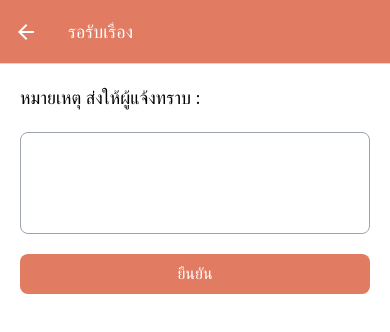
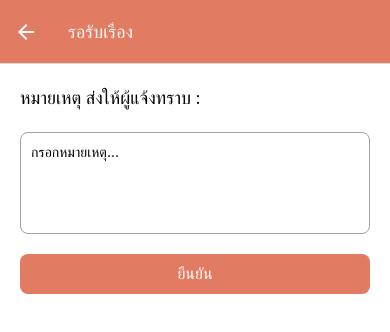
Before and after one commit to NattawutTanthai/app_smart_report, a React Native app: screen /ConfirmDetailWaitReport in a window 390 px wide. Shown: the top 332 px of the page. Built offline with nearby package versions, Linux system fonts and the light colour scheme.

Commit message:
change status

```diff
--- a/constants/axiosConfig.js
+++ b/constants/axiosConfig.js
@@ -11,10 +11,4 @@ if (Platform.OS == 'ios') {
   Axios.defaults.baseURL = 'http://192.168.1.41:3000';
 }
 
-// AsyncStorage.getItem('userToken').then(val => {
-//   const token = val;
-//   console.log(token);
-//   Axios.defaults.headers.common['x-access-token'] = token;
-// });
-
 export default Axios;
--- a/screens/ConfirmDetailWaitReportScreen.js
+++ /dev/null
@@ -1,39 +0,0 @@
-import { View, Text, TouchableOpacity, TextInput, Alert } from 'react-native'
-import { useNavigation } from '@react-navigation/native'
-
-export default function ComfirmDetailWaitReportScreen() {
-  const navigation = useNavigation()
-
-  const showAlert = () =>
-    Alert.alert(
-      'เสร็จสิ้น',
-      'ดำเนินการเรียบร้อยแล้ว!',
-      [
-        {
-          text: 'OK',
-          onPress: () => { navigation.navigate('Process')},
-          style: 'OK',
-        },
-      ],
-      {
-        cancelable: true,
-      },
-    );
-
-
-  return (
-    <View className='bg-white h-full'>
-      <Text className='font-kanitRegular text-lg my-5 ml-5'>หมายเหตุ ส่งให้ผู้แจ้งทราบ :</Text>
-      <View className='border border-gray-400 mx-5 rounded-lg'>
-        <TextInput
-          numberOfLines={10}
-          multiline={true}
-          style={{ height: 100, textAlignVertical: 'top', }}
-        />
-      </View>
-      <TouchableOpacity onPress={showAlert} className='bg-[#E17B62] flex-row justify-center m-5 p-2 rounded-lg'>
-        <Text className='text-white font-kanitRegular text-base'>ยืนยัน</Text>
-      </TouchableOpacity>
-    </View>
-  )
-}
--- /dev/null
+++ b/screens/ConfirmScreen/ConfirmDetailWaitReportScreen.js
@@ -0,0 +1,64 @@
+import {View, Text, TouchableOpacity, TextInput, Alert} from 'react-native';
+import {useNavigation} from '@react-navigation/native';
+import {useState} from 'react';
+import Axios from '../../constants/axiosConfig';
+
+export default function ConfirmDetailWaitReportScreen({route}) {
+  const [comment, setComment] = useState('');
+  const navigation = useNavigation();
+  const showAlert = () =>
+    Alert.alert(
+      'เสร็จสิ้น',
+      'ดำเนินการเรียบร้อยแล้ว!',
+      [
+        {
+          text: 'OK',
+          onPress: () => {
+            navigation.navigate('Process');
+          },
+          style: 'OK',
+        },
+      ],
+      {
+        cancelable: true,
+      },
+    );
+
+  const handelConfirm = async () => {
+    try {
+    const res = await Axios.patch(`/task/${route.params}`, {
+      status: 1,
+      commentProcess: `${comment}`,
+      user:'tanthai'
+    }).then(res => {
+      console.log(res);
+      showAlert();
+    });
+    } catch (error) {
+      console.log(error);
+    }
+  };
+
+  return (
+    <View className="bg-white h-full">
+      <Text className="font-kanitRegular text-lg my-5 ml-5">
+        หมายเหตุ ส่งให้ผู้แจ้งทราบ :
+      </Text>
+      <View className="border border-gray-400 mx-5 rounded-lg">
+        <TextInput
+          numberOfLines={10}
+          onChangeText={setComment}
+          value={comment}
+          placeholder="กรอกหมายเหตุ..."
+          multiline={true}
+          style={{height: 100, textAlignVertical: 'top' , padding: 10}}
+        />
+      </View>
+      <TouchableOpacity
+        onPress={handelConfirm}
+        className="bg-[#E17B62] flex-row justify-center m-5 p-2 rounded-lg">
+        <Text className="text-white font-kanitRegular text-base">ยืนยัน</Text>
+      </TouchableOpacity>
+    </View>
+  );
+}
--- a/screens/DetailProcessScreen.js
+++ b/screens/DetailScreen/DetailProcessScreen.js
@@ -10,7 +10,7 @@ export default function DetailProcessScreen() {
                 <View className='flex-row mb-4'>
                     <View className='justify-center flex-col'>
                         <Image
-                            source={require('../assets/images/img_unknow_large.png')}
+                            source={require('../../assets/images/img_unknow_large.png')}
                             className='border border-gray-500 rounded-lg p-3 m-3'
                         />
                         <View className='flex-row justify-center '>
@@ -19,7 +19,7 @@ export default function DetailProcessScreen() {
                     </View>
                     <View className='justify-center flex-col'>
                         <Image
-                            source={require('../assets/images/img_unknow_large.png')}
+                            source={require('../../assets/images/img_unknow_large.png')}
                             className='border border-gray-500 rounded-lg p-3 m-3'
                         />
                         <View className='flex-row justify-center '>
--- a/screens/DetailWaitReportScreen.js
+++ b/screens/DetailScreen/DetailWaitReportScreen.js
@@ -36,7 +36,7 @@ export default function DetailWaitReportScreen({ route }) {
                     </View>
                     <View className="justify-center flex-col ">
                         <Image
-                            source={require('../assets/images/img_unknow_large.png')}
+                            source={require('../../assets/images/img_unknow_large.png')}
                             className="border border-gray-500 rounded-lg p-3 m-3"
                         />
                         <View className="flex-row justify-center ">
@@ -82,7 +82,7 @@ export default function DetailWaitReportScreen({ route }) {
                 </View>
             </View>
             <TouchableOpacity
-                onPress={() => navigation.navigate('ConfirmDetailWaitReport')}
+                onPress={() => navigation.navigate('ConfirmDetailWaitReport', _id)}
                 className="bg-[#E17B62] m-4 p-3 flex-row rounded-lg justify-center">
                 <Text className="text-white font-kanitRegular text-lg">รับเรื่อง</Text>
             </TouchableOpacity>
```
Also changed, not shown: navigation/NavStack.js (+5 -4 lines), screens/ConfirmScreen/ConfirmDetailProcessScreen.js (renamed from screens/ConfirmDetailProcessScreen.js).
